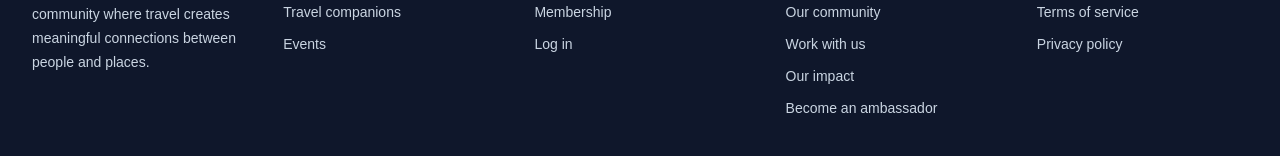
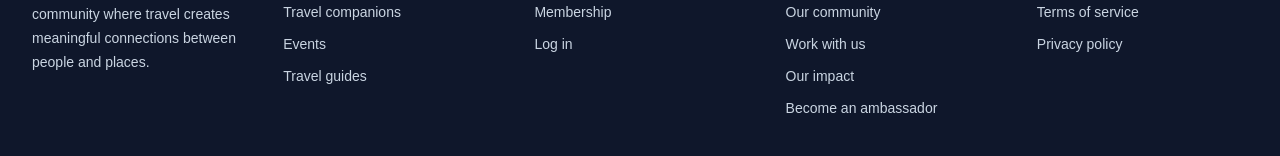
Before and after one commit to travailawayteam-a11y/travailaway-platform, a Next.js app: page /volunteer-in-italy in a window 1280 px wide. Shown: the part 2154-2310 px from the top of the page. Built offline with nearby package versions, Linux system fonts and the light colour scheme; no server answers.

Commit message:
Add travel guides to footer (fix)

```diff
--- a/components/site-footer.tsx
+++ b/components/site-footer.tsx
@@ -12,6 +12,7 @@ const columns = [
       { label: "How it works", href: "/how-it-works" },
       { label: "Travel companions", href: "/travel-buddies" },
       { label: "Events", href: "/meetups" },
+      { label: "Travel guides", href: "/guides" },
     ],
   },
   {
```
